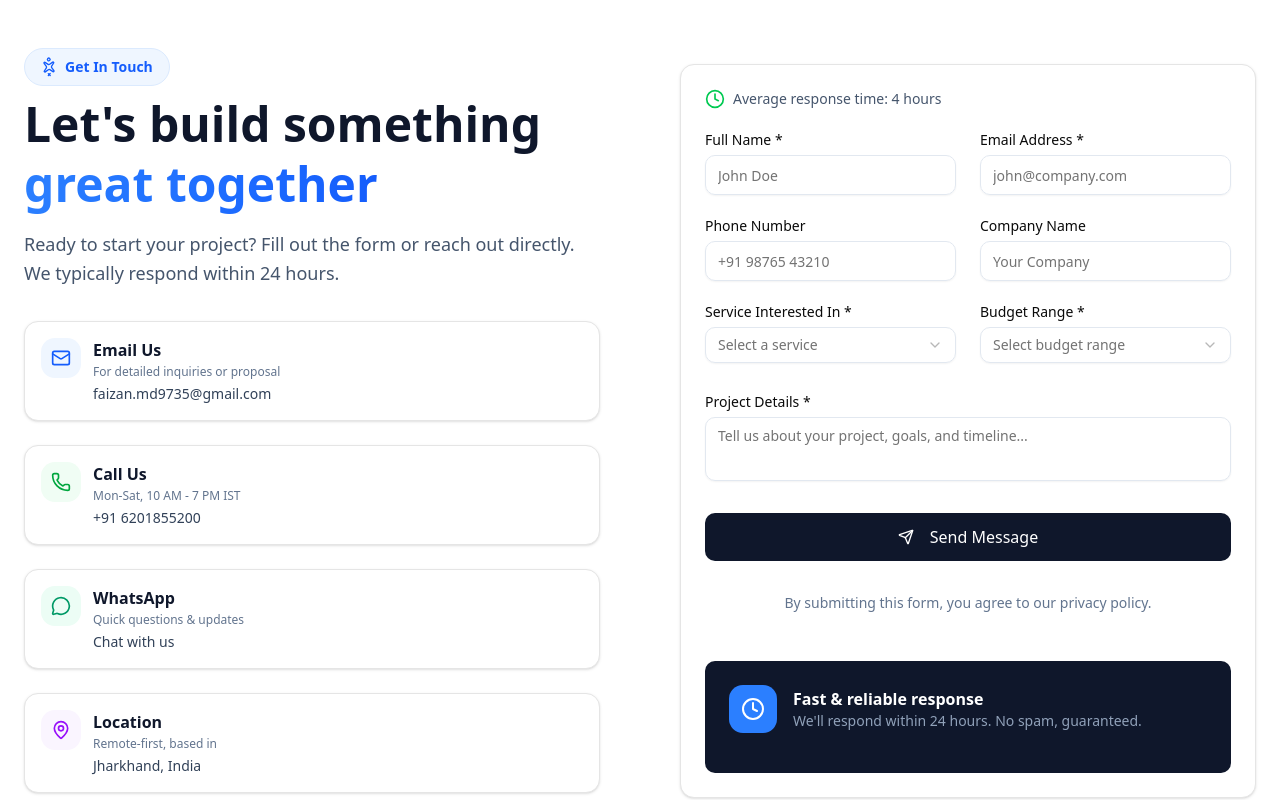
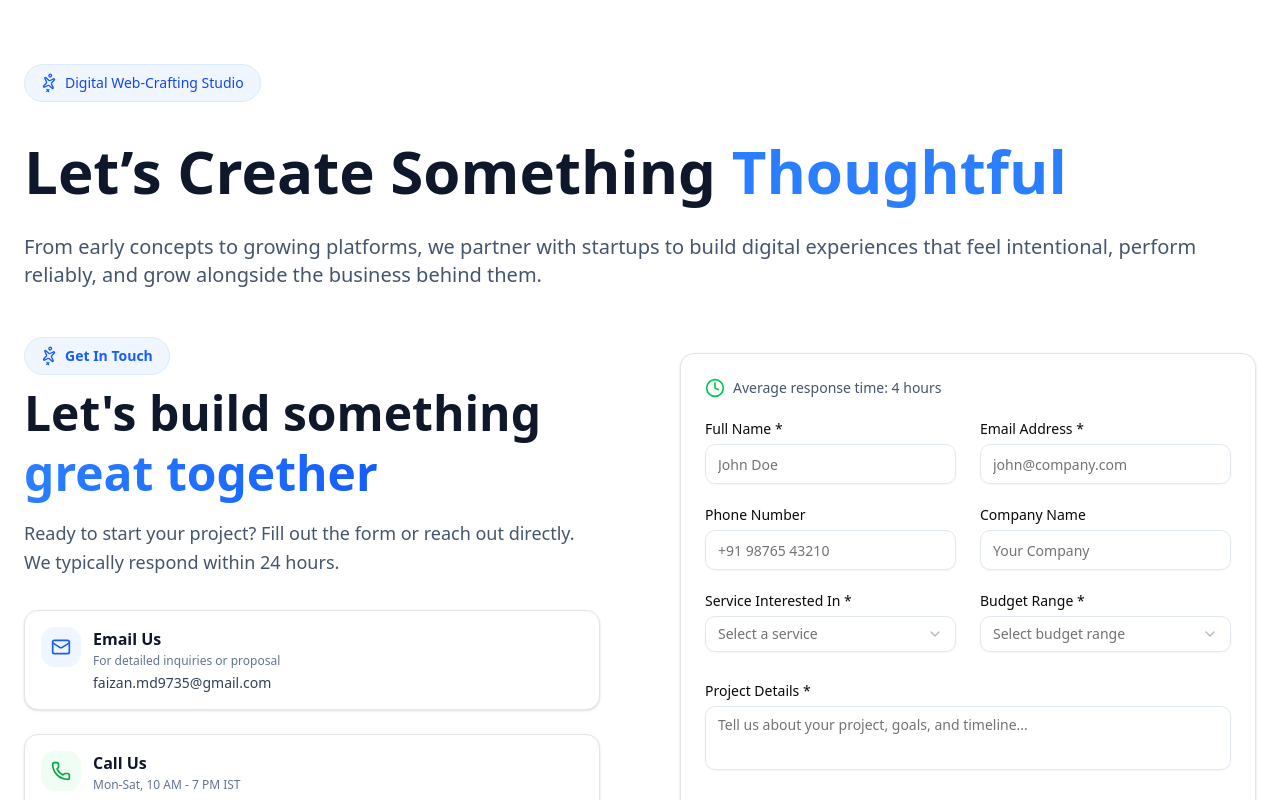
Before and after one commit to Craftbit-Solution/Craftbit, a Next.js app: page / in a window 1280 px wide. Shown: the top 800 px of the page. Built offline with nearby package versions, Linux system fonts and the light colour scheme.

Commit message:
Add ContactHero component to Contact page

```diff
--- a/app/Contact/Contact.tsx
+++ b/app/Contact/Contact.tsx
@@ -2,12 +2,14 @@
 
 import ContactForm from './components/ContactForm';
 import ContactDetails from './components/ContactDetails';
+import ContactHero from './components/ContactHero';
 
 export default function Contact() {
     return (
         <div className="min-h-screen max-w-7xl mx-auto">
+            <section className="relative px-6 py-12 overflow-hidden">
 
-            <section className="relative px-6 py-12 overflow-hidden">
+                <ContactHero />
 
                 <div className="grid lg:grid-cols-2 gap-12 lg:gap-20">
 
```
